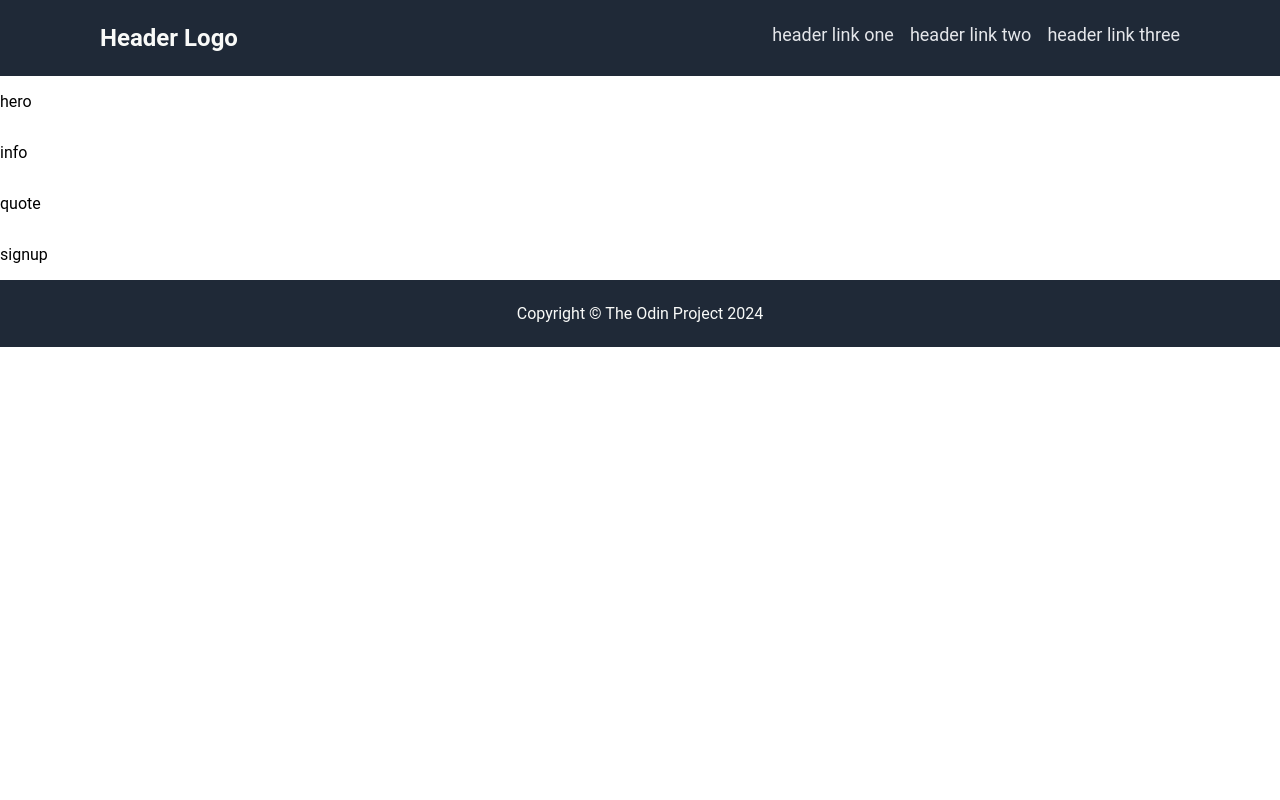
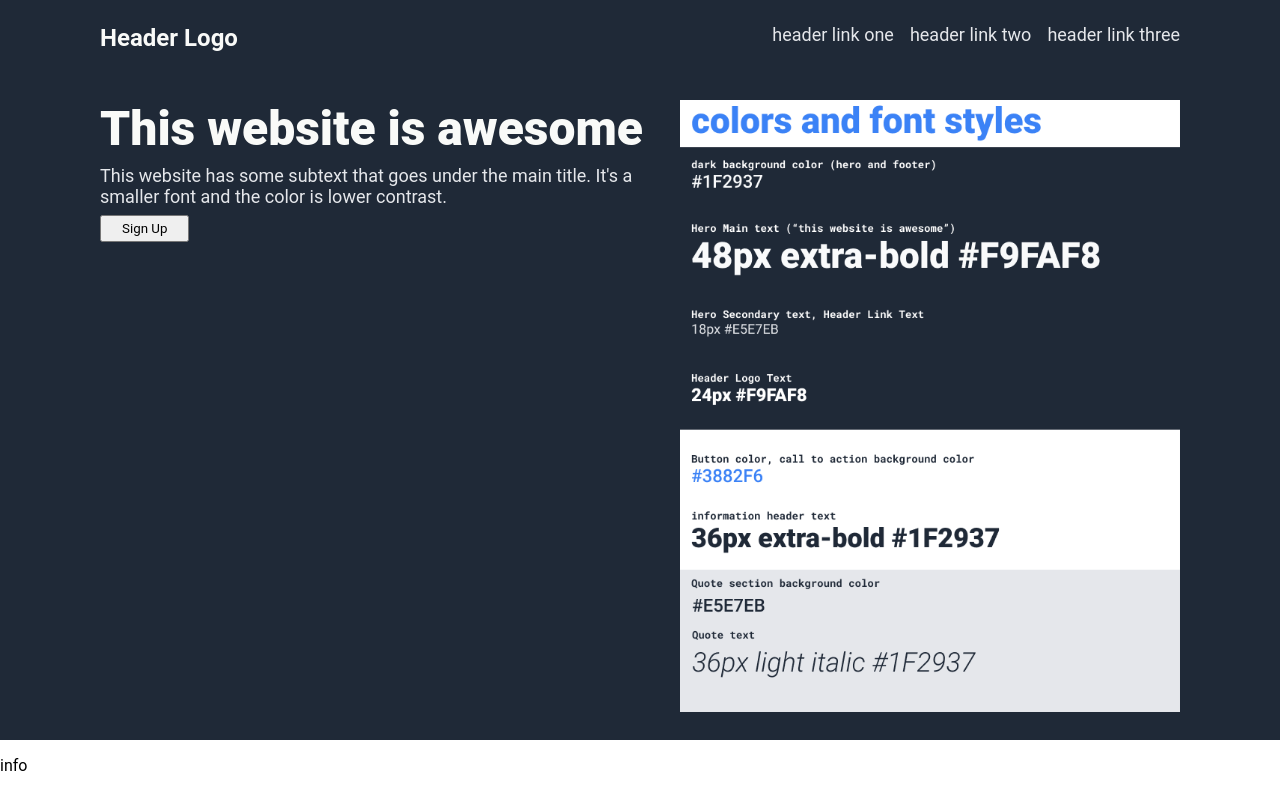
Before and after one commit to dave-grave/TOP-2, a plain HTML site: page index.html in a window 1280 px wide. Shown: the top 800 px of the page. Drawn offline with Linux system fonts and the light colour scheme.

Commit message:
complete hero page and added link

```diff
--- a/index.html
+++ b/index.html
@@ -2,14 +2,14 @@
 <html lang="en">
 <head>
     <meta charset="UTF-8" />
-    <title>title</title>
+    <title>Landing Page</title>
     <link rel="stylesheet" href="styles.css">
 </head>
 
 <body>
-    <div class="header">
+    <div id="header">
         <ul class="left-links">
-            <li>Header Logo</li>
+            <li><a class="nav-link" href="#header">Header Logo</a></li>
         </ul>
         <ul class="right-links">
             <li>header link one</li>
@@ -18,23 +18,32 @@
         </ul>
     </div>
 
-    <div class="hero">
-        <p>hero</p>
+    <div id="hero">
+        <div class="left-side">
+            <div class="text">This website is awesome</div>
+            <div class="subtext">This website has some subtext that goes under
+                the main title. It's a smaller font and the color is lower contrast.
+            </div>
+            <button>Sign Up</button>
+        </div>
+        <div class="right-side">
+            <img src="images\02.png">
+        </div>
     </div>
 
-    <div class="info">
+    <div id="info">
         <p>info</p>
     </div>
 
-    <div class="quote">
+    <div id="quote">
         <p>quote</p>
     </div>
 
-    <div class="signup">
+    <div id="signup">
         <p>signup</p>
     </div>
 
-    <div class="footer">
+    <div id="footer">
         <p>Copyright &#169; The Odin Project 2024</p>
     </div>
 </body>
--- a/styles.css
+++ b/styles.css
@@ -5,12 +5,12 @@
 body {
     display: flex;
     flex-direction: column;
-    justify-content: center;
+    /* justify-content: space-between; */
     margin: 0;
     padding: 0;
 }
 
-.header {
+#header {
     flex-shrink: 0;
     display: flex;
     justify-content: space-between;
@@ -29,7 +29,41 @@ body {
     color: #e5e7eb;
 }
 
-.footer {
+#hero {
+    display: flex;
+    justify-content: space-between;
+    background-color: #1f2937;
+    padding: 24px 100px;
+}
+
+#hero .left-side {
+    display: flex;
+    flex-direction: column;
+    gap: 8px;
+}
+
+#hero button {
+    align-self: start;
+    padding: 4px 20px;
+}
+
+#hero .text {
+    font-size: 48px;
+    font-weight: 900;
+    color: #f9faf8;
+}
+
+#hero .subtext {
+    font-size: 18px;
+    color: #e5e7eb;
+}
+
+#hero img {
+    max-width: 500px;
+}
+
+
+#footer {
     display: flex;
     justify-content: center;
     background-color: #1f2937;
@@ -44,3 +78,8 @@ ul {
     margin: 0;
     padding: 0;
 }
+
+a {
+    text-decoration: none;
+    color: inherit;
+}
```
Also changed, not shown: images/01.png (renamed from 01.png), images/02.png (renamed from 02.png).
